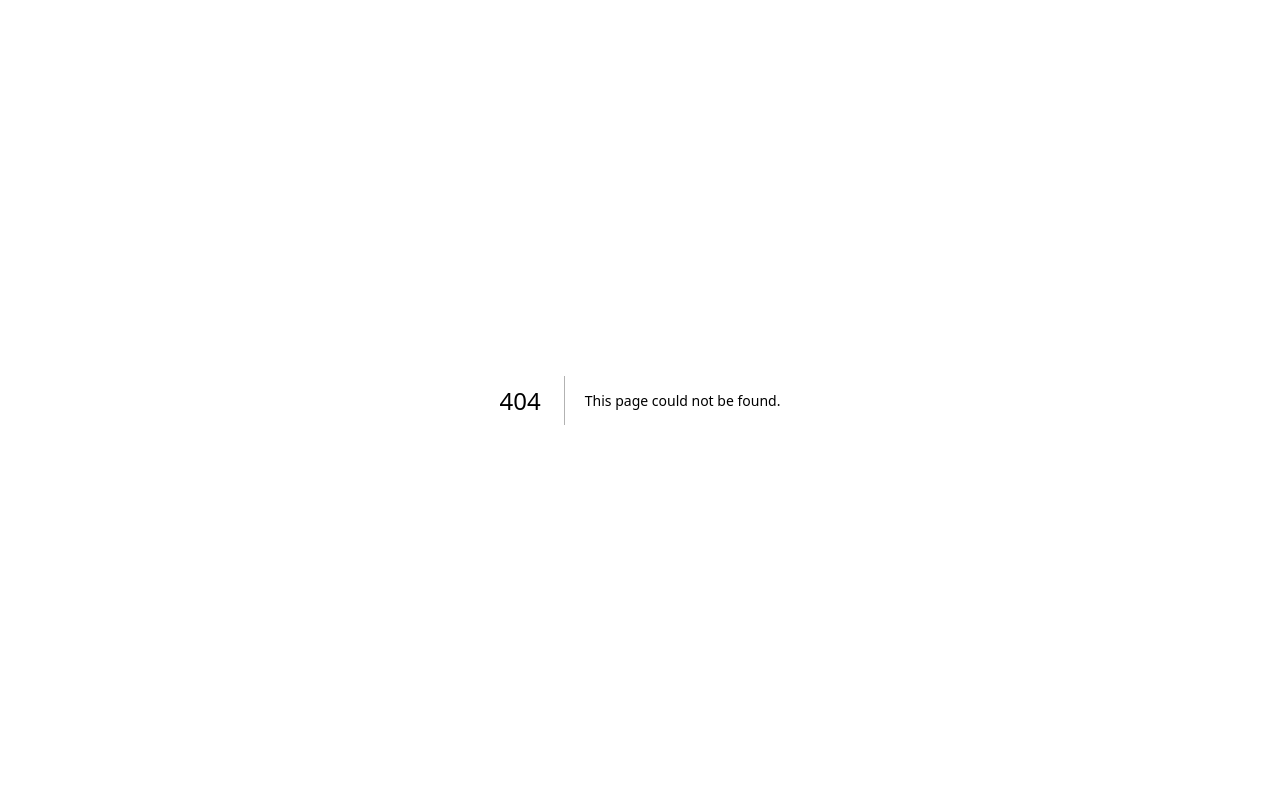
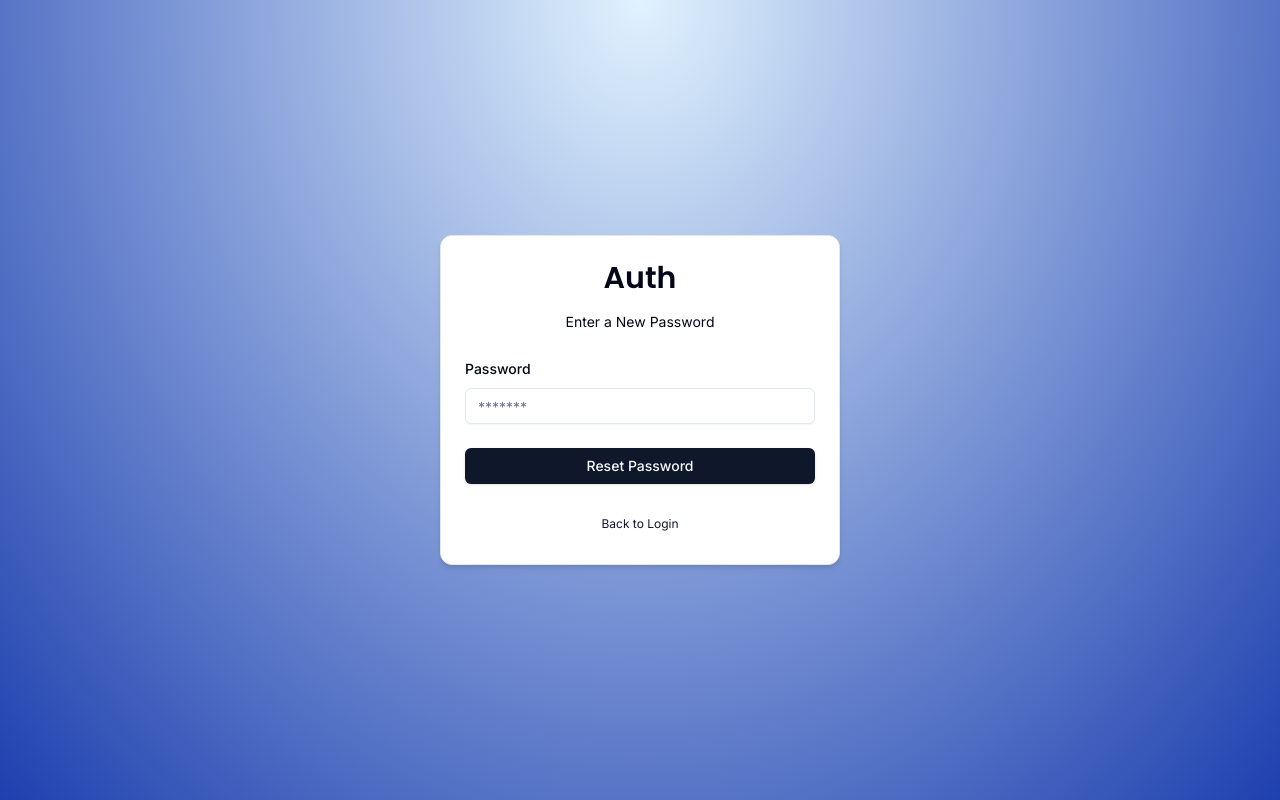
Before and after one commit to adityakaderiya12/Next-Auth, a Next.js app: page /auth/new-password in a window 1280 px wide. Before the commit this address had no page. Built offline with nearby package versions, Linux system fonts and the light colour scheme.

Commit message:
NAP-31-AK Creating a Reset password form with client side validation

```diff
--- /dev/null
+++ b/app/auth/new-password/page.tsx
@@ -0,0 +1,8 @@
+import { NewPasswordForm } from "@/components/auth/new-password-form";
+import React from "react";
+
+const NewPasswordPage = () => {
+  return <NewPasswordForm />;
+};
+
+export default NewPasswordPage;
--- /dev/null
+++ b/components/auth/new-password-form.tsx
@@ -0,0 +1,84 @@
+"use client";
+
+import { reset } from "@/actions/reset";
+import {
+  Form,
+  FormControl,
+  FormField,
+  FormItem,
+  FormLabel,
+  FormMessage,
+} from "@/components/ui/form";
+import { Input } from "@/components/ui/input";
+import { NewPasswordSchema } from "@/schemas";
+import { zodResolver } from "@hookform/resolvers/zod";
+import { useState, useTransition } from "react";
+import { useForm } from "react-hook-form";
+import * as z from "zod";
+import { FormError } from "../form-error";
+import { FormSuccess } from "../form-success";
+import { Button } from "../ui/button";
+import { CardWrapper } from "./card-wrapper";
+
+export const NewPasswordForm = () => {
+  const [error, setError] = useState<string | undefined>("");
+  const [success, setSuccess] = useState<string | undefined>("");
+  const [isPending, startTransition] = useTransition();
+  const form = useForm<z.infer<typeof NewPasswordSchema>>({
+    resolver: zodResolver(NewPasswordSchema),
+    defaultValues: {
+      password: "",
+    },
+  });
+
+  const onSubmit = (values: z.infer<typeof NewPasswordSchema>) => {
+    setError("");
+    setSuccess("");
+
+    console.log(values);
+    // startTransition(() => {
+    //   reset(values).then((data) => {
+    //     setError(data?.error);
+    //     //Todo:when we add 2FA
+    //     setSuccess(data?.success);
+    //   });
+    // });
+  };
+  return (
+    <CardWrapper
+      headerLabel="Enter a New Password"
+      backButtonLabel="Back to Login"
+      backButtonHref="/auth/login"
+    >
+      <Form {...form}>
+        <form onSubmit={form.handleSubmit(onSubmit)} className="space-y-6">
+          <div className="space-y-4">
+            <FormField
+              control={form.control}
+              name="password"
+              render={({ field }) => (
+                <FormItem>
+                  <FormLabel>Password</FormLabel>
+                  <FormControl>
+                    <Input
+                      {...field}
+                      disabled={isPending}
+                      placeholder="*******"
+                      type="password"
+                    />
+                  </FormControl>
+                  <FormMessage />
+                </FormItem>
+              )}
+            />
+          </div>
+          <FormError message={error} />
+          <FormSuccess message={success} />
+          <Button type="submit" disabled={isPending} className="w-full">
+            Reset Password
+          </Button>
+        </form>
+      </Form>
+    </CardWrapper>
+  );
+};
--- a/schemas/index.ts
+++ b/schemas/index.ts
@@ -20,3 +20,9 @@
 export const ResetSchema = z.object({
   email: z.string().email(),
 });
+
+export const NewPasswordSchema = z.object({
+  password: z.string().min(6, {
+    message: "Minimum 6 characters required",
+  }),
+});
```
